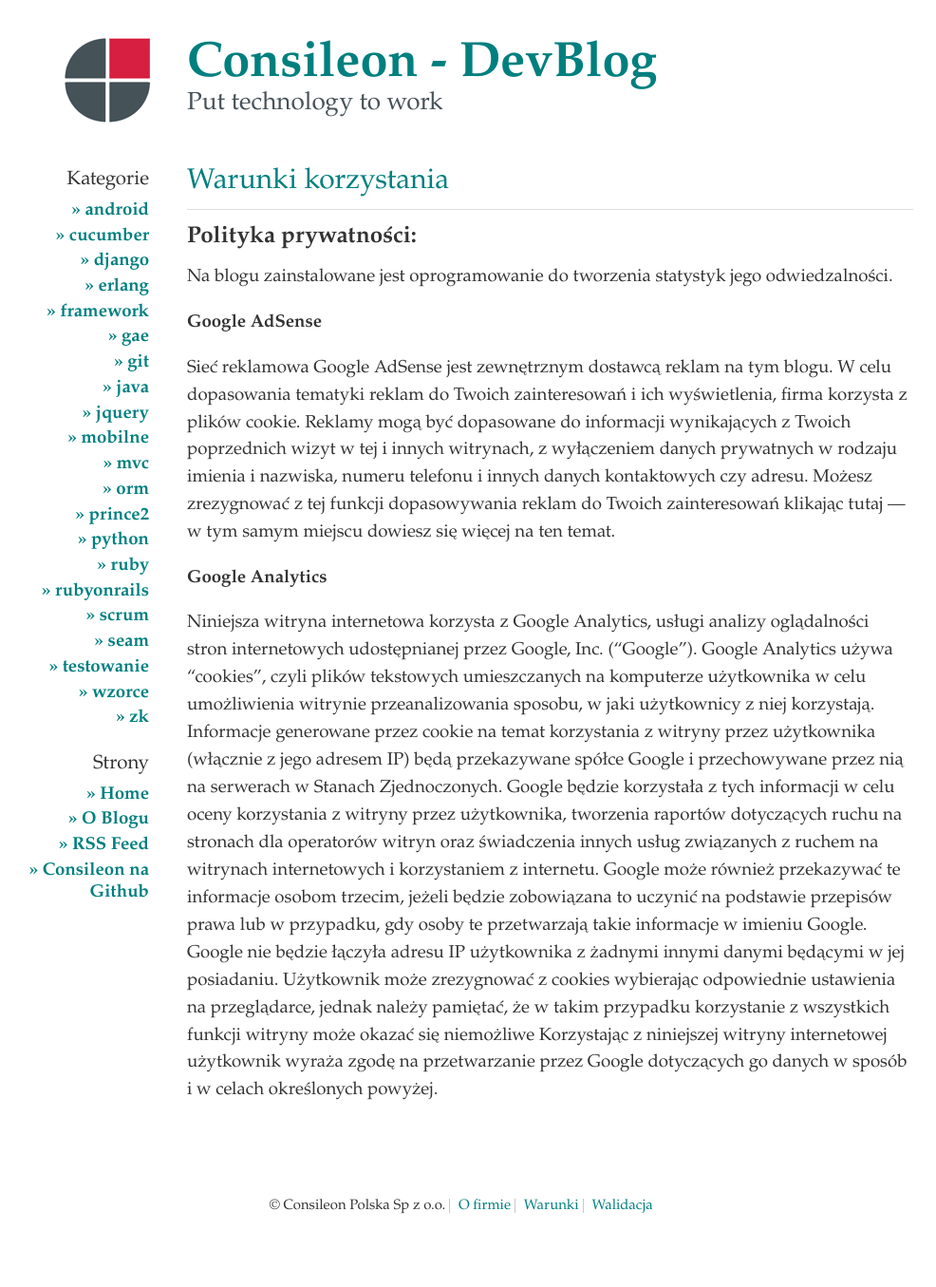
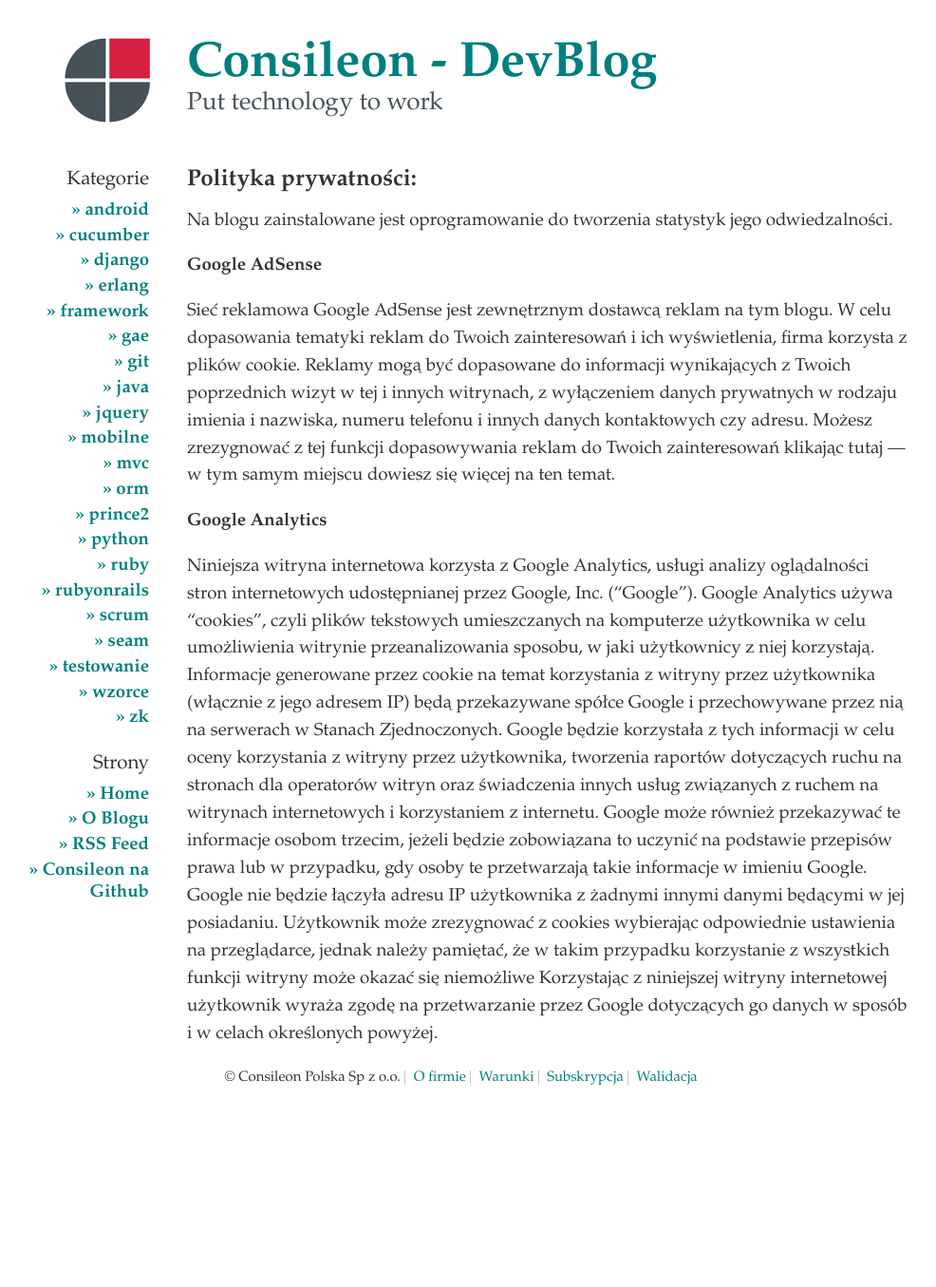
Before and after one commit to consileonpl/consileonpl.github.com, a Jekyll site: the page built from disclaimer.markdown, in a window 1280 px wide. Shown: the whole page at 95% size, without its empty margins (173-1159 px from the left). Built offline with Jekyll 4.4.1, drawn with Linux system fonts in a browser that asks for light colours; Markdown is read by kramdown in place of the engine named in the settings; after the commit the page ends 1221 px from its top, so only the background shows below that; some of the changed lines change nothing that is shown.

Commit message:
Fixed layout on discalimer.

```diff
--- a/_layouts/default.html
+++ b/_layouts/default.html
@@ -4,13 +4,14 @@
 <head>
     <title>{{ page.title }}</title>
     {% if page.description %}
-    <meta name="description" content="{{ page.description }}"/>{% endif %}{% if page.robots %}
+    <meta name="description" content="{{ page.description }}"/>
+    {% endif %}{% if page.robots %}
     {% endif %}
-    <meta http-equiv="content-type" content="text/html; charset=utf-8" />
-    <link rel="stylesheet" href="/css/reset.css" type="text/css" />
-    <link rel="stylesheet" href="/css/style.css" type="text/css" />
+    <meta http-equiv="content-type" content="text/html; charset=utf-8"/>
+    <link rel="stylesheet" href="/css/reset.css" type="text/css"/>
+    <link rel="stylesheet" href="/css/style.css" type="text/css"/>
     <link rel="stylesheet" media="screen and (max-device-width: 480px)" href="/css/iphone.css" type="text/css"/>
-    <link rel="stylesheet" href="/css/syntax.css" type="text/css" />
+    <link rel="stylesheet" href="/css/syntax.css" type="text/css"/>
 </head>
 <body>
 <div id="container">
@@ -38,6 +39,7 @@
             <li>&copy; Consileon Polska Sp z o.o.</li>
             <li><a href="http://consileon.pl/">O firmie</a></li>
             <li><a href="/disclaimer.html">Warunki</a></li>
+            <li><a href="/atom.xml">Subskrypcja</a></li>
             <li><a href="http://validator.w3.org/check?uri=referer">Walidacja</a></li>
         </ul>
     </div>
--- a/disclaimer.markdown
+++ b/disclaimer.markdown
@@ -1,5 +1,5 @@
 ---
-layout: post
+layout: default
 title: Warunki korzystania
 hide_meta: true
 ---
```
Also changed, not shown: 1 other file. Lines whose indentation alone changed are shown as unchanged.
